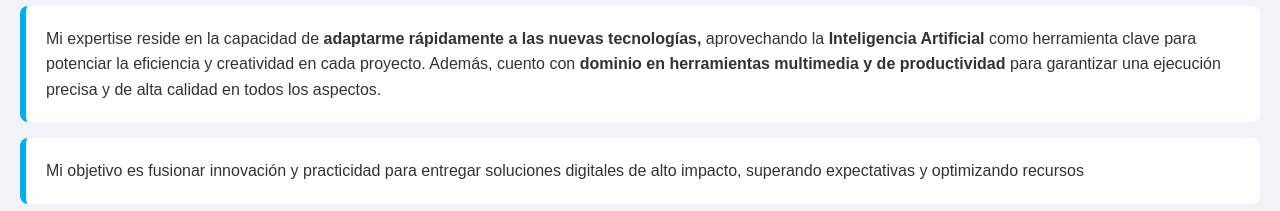
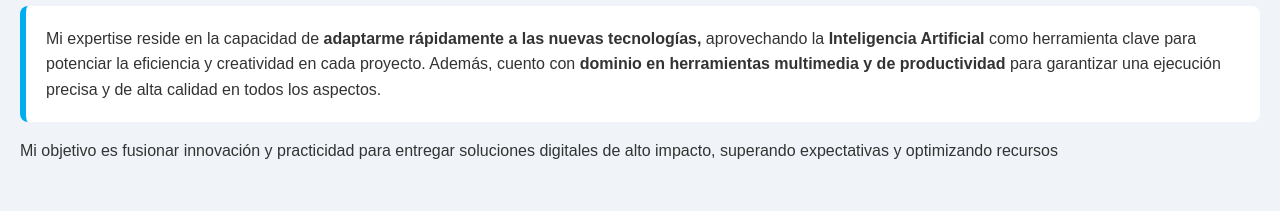
Before and after one commit to gladys195martinez-netizen/cv-gladys, a plain HTML site: page index.html in a window 1280 px wide. Shown: the part 2720-2931 px from the top of the page. Drawn offline with Linux system fonts and the light colour scheme.

Commit message:
Update index.html

```diff
--- a/index.html
+++ b/index.html
@@ -524,10 +524,10 @@ Creo firmemente en el aprendizaje constante, en el trabajo colaborativo y en la
                 <h2 class="section-title">Fluidez Digital e Innovación</h2>
                 <p class="tools-description" style="font-weight: 500; padding: 20px; border-left: 6px solid var(--color-accent); background-color: var(--color-light); border-radius: 8px;">
                     Mi expertise reside en la capacidad de <b>adaptarme rápidamente a las nuevas tecnologías,</b> aprovechando la <b>Inteligencia Artificial</b> como herramienta clave para potenciar la eficiencia y creatividad en cada proyecto. Además, cuento con <b> dominio en herramientas multimedia y de productividad </b> para garantizar una ejecución precisa y de alta calidad en todos los aspectos.
-                     </p>
-                     <p class="tools-description" style="font-weight: 500; padding: 20px; border-left: 6px solid var(--color-accent); background-color: var(--color-light); border-radius: 8px;">
+                     <p>
                     Mi objetivo es fusionar innovación y practicidad para entregar soluciones digitales de alto impacto, superando expectativas y optimizando recursos
                 </p>
+                 </p>
 
                 <div class="carousel-container" style="margin-top: 50px;">
                     <div class="carousel-track" id="tools-track">
```
